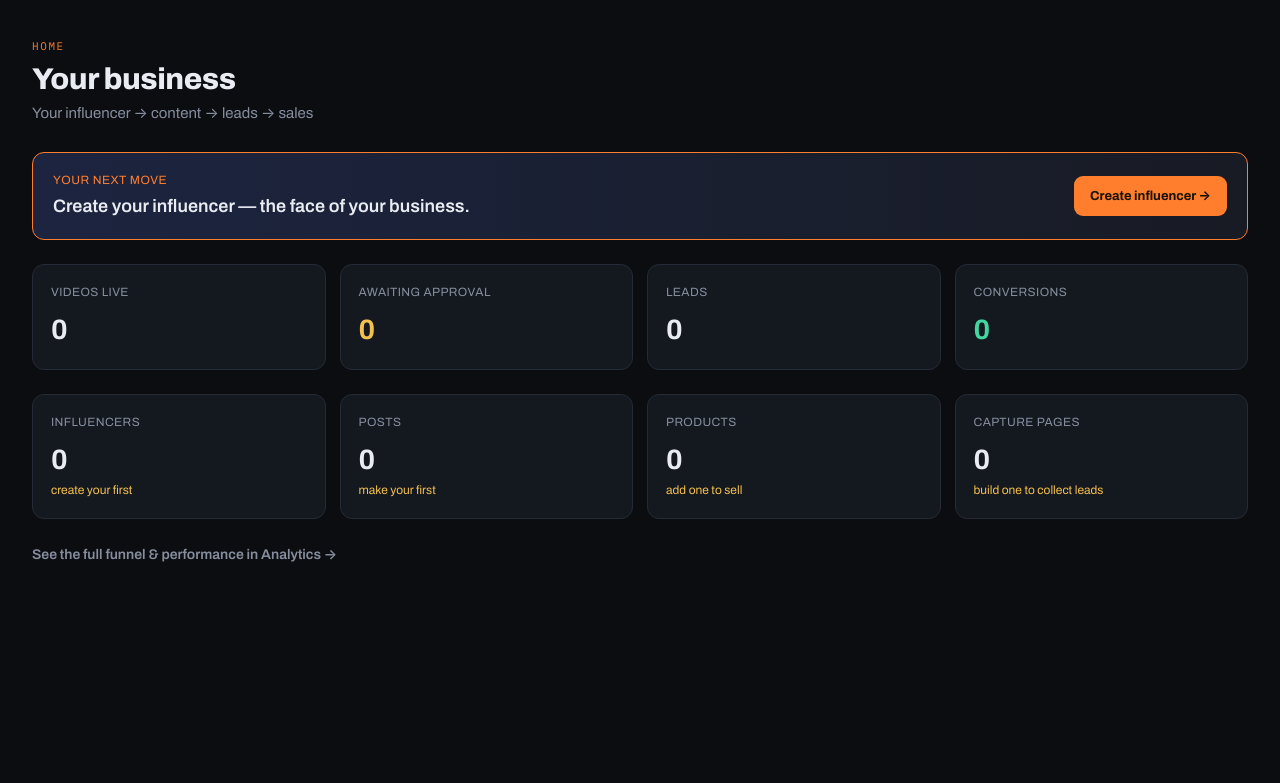
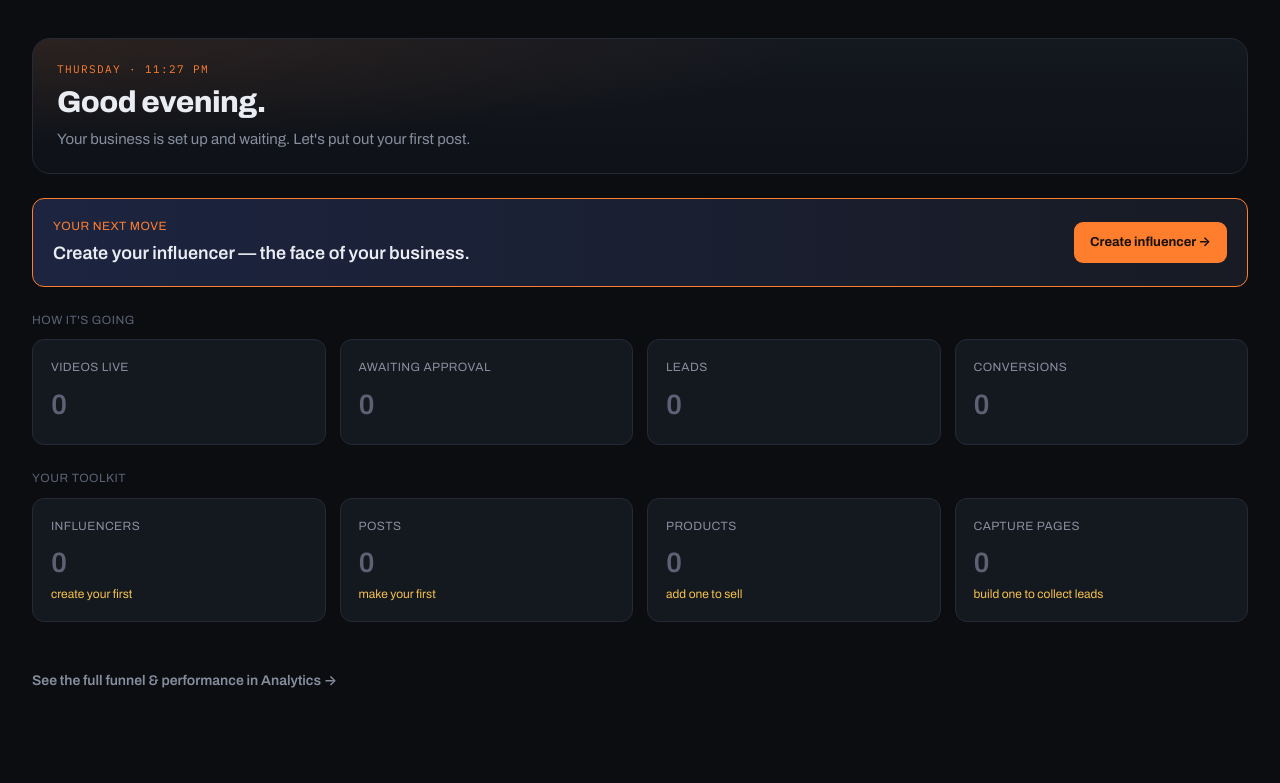
Before and after one commit to maykelevoni/money-worker, a Django app: page / in a window 1280 px wide. Shown: the part 56-839 px from the top of the page. Before the commit the page ends 618 px from the top, so only its background shows below. Run offline with Django 5.2, Linux system fonts and the light colour scheme; the visitor is signed in with stand-in values (Sample User, id 1); data comes from the database, SQL or seed files in the repository; data that the repository does not hold is empty.

Commit message:
Fix broken production images + put the influencer on the dashboard
Preset influencer images were hardcoded as /media/samples/types/*.png,
but /media/ is only served when DEBUG=True (config/urls.py). In production
neither Django nor Caddy serves it, so the onboarding/influencer picker
images 404'd. These are shipped UI assets, not uploads — moved them to
static/img/types/ and switched the template to {% static %}, which
WhiteNoise serves in prod (collectstatic already runs at Docker build).

Dashboard: replace the cold metrics-grid header with a warm hero that
fronts the workspace's influencer — their portrait, a time-aware greeting
by name, and a status line that reflects real state. Zeros are dimmed and
cards grouped under "How it's going" / "Your toolkit" so the page reads
calm, not empty.

```diff
--- a/apps/dashboard/views.py
+++ b/apps/dashboard/views.py
@@ -1,6 +1,7 @@
 from django.contrib.auth.decorators import login_required
 from django.db.models import Count
 from django.shortcuts import render
+from django.utils import timezone
 
 from apps.content.models import Post
 from apps.leads.models import CapturePage, Lead
@@ -30,7 +31,13 @@ def index(request):
     leads_converted = leads.filter(stage=Lead.Stage.CONVERTED).count()
     leads_clicked = leads.filter(stage=Lead.Stage.CLICKED).count()
 
-    avatars_count = Avatar.objects.for_workspace(ws).count()
+    avatars_qs = Avatar.objects.for_workspace(ws)
+    avatars_count = avatars_qs.count()
+    # The influencer that fronts the business — the default one, else the newest.
+    hero_avatar = (
+        avatars_qs.filter(is_default=True).first()
+        or avatars_qs.order_by("-created_at").first()
+    )
     products_active = Offer.objects.for_workspace(ws).filter(is_active=True).count()
     pages_active = CapturePage.objects.for_workspace(ws).filter(is_active=True).count()
     posts_total = Post.objects.for_workspace(ws).count()
@@ -59,8 +66,46 @@ def index(request):
     # Show once, right after the guided setup finishes.
     just_onboarded = request.session.pop("just_onboarded", False)
 
+    # A warm, time-aware greeting — the human touch at the top of the page.
+    now = timezone.localtime()
+    hour = now.hour
+    if hour < 12:
+        greeting = "Good morning"
+    elif hour < 18:
+        greeting = "Good afternoon"
+    else:
+        greeting = "Good evening"
+    now_label = now.strftime("%A · %-I:%M %p")
+
+    # One friendly sentence that reflects where things actually stand, so the
+    # page feels like it's paying attention rather than reporting stats.
+    if content_total == 0:
+        status_line = "Your business is set up and waiting. Let's put out your first post."
+    elif leads_total == 0:
+        pieces = []
+        if avatars_count:
+            pieces.append(f"{avatars_count} influencer{'s' if avatars_count != 1 else ''}")
+        if content_total:
+            pieces.append(f"{content_total} post{'s' if content_total != 1 else ''} going")
+        made = " and ".join(pieces) if pieces else "things moving"
+        status_line = f"You've got {made}. Next up: turn that attention into leads."
+    elif leads_converted:
+        status_line = (
+            f"{leads_converted} sale{'s' if leads_converted != 1 else ''} so far "
+            f"from {leads_total} lead{'s' if leads_total != 1 else ''} — keep the momentum going."
+        )
+    else:
+        status_line = (
+            f"{leads_total} lead{'s' if leads_total != 1 else ''} in the door. "
+            "Keep posting and nudge them toward the sale."
+        )
+
     context = {
         "just_onboarded": just_onboarded,
+        "greeting": greeting,
+        "now_label": now_label,
+        "status_line": status_line,
+        "hero_avatar": hero_avatar,
         "posts_total": posts_total,
         "videos_live": videos_live,
         "pending_approval": pending_approval,
--- a/templates/dashboard/index.html
+++ b/templates/dashboard/index.html
@@ -45,6 +45,31 @@
   .analytics-link { display: inline-block; color: var(--muted); text-decoration: none; font-size: 14px;
     font-weight: 600; }
   .analytics-link:hover { color: var(--accent); }
+  /* warm greeting hero — the influencer fronts the business */
+  .hero { display: flex; align-items: center; gap: 22px; margin-bottom: 24px; padding: 22px 24px;
+    background:
+      radial-gradient(120% 140% at 0% 0%, rgba(255,126,46,.10), transparent 55%),
+      linear-gradient(180deg, var(--surface), var(--ink-2));
+    border: 1px solid var(--line); border-radius: 18px; }
+  .hero .face { position: relative; flex: none; }
+  .hero .face img { width: 92px; height: 92px; border-radius: 16px; object-fit: cover;
+    border: 1px solid color-mix(in srgb, var(--beak) 45%, var(--line));
+    box-shadow: 0 0 0 4px rgba(255,126,46,.08); background: var(--surface-2); }
+  .hero .face .dot { position: absolute; right: -3px; bottom: -3px; width: 16px; height: 16px;
+    border-radius: 50%; background: var(--ok); border: 3px solid var(--ink-2); }
+  .hero .body { flex: 1 1 auto; min-width: 0; }
+  .hero .now { font-family: var(--mono); font-size: 11px; letter-spacing: 1.4px;
+    text-transform: uppercase; color: var(--beak); margin-bottom: 8px; }
+  .hero h1 { font-size: 30px; font-weight: 800; letter-spacing: -.6px; line-height: 1.12; }
+  .hero .status { color: var(--muted); font-size: 15px; line-height: 1.55; margin-top: 8px;
+    max-width: 62ch; }
+  .hero .status b { color: var(--text); font-weight: 700; }
+  @media (max-width: 560px) { .hero { flex-direction: column; align-items: flex-start; text-align: left; } }
+  /* soft section label above each strip of cards */
+  .strip-label { font-size: 12px; text-transform: uppercase; letter-spacing: .5px;
+    color: var(--faint); margin-bottom: 10px; }
+  /* a zero shouldn't shout — dim it so the page feels calm, not empty */
+  .card .v.zero { color: var(--faint); font-weight: 600; }
 </style>
 
 {% if just_onboarded %}
@@ -57,7 +82,21 @@
 </div>
 {% endif %}
 
-{% include "_pagehead.html" with eyebrow="Home" title="Your business" subtitle="Your influencer → content → leads → sales" %}
+<div class="hero">
+  {% if hero_avatar and hero_avatar.image %}
+  <div class="face">
+    <img src="{{ hero_avatar.image.url }}" alt="{{ hero_avatar.name }}">
+    <span class="dot" title="On the clock"></span>
+  </div>
+  {% endif %}
+  <div class="body">
+    <div class="now">{{ now_label }}</div>
+    <h1>{{ greeting }}{% if request.workspace %}, {{ request.workspace.name }}{% endif %}.</h1>
+    <p class="status">
+      {% if hero_avatar %}<b>{{ hero_avatar.name }}</b> is on the clock. {% endif %}{{ status_line }}
+    </p>
+  </div>
+</div>
 
 <div class="next">
   <div class="txt">
@@ -67,27 +106,29 @@
   <a class="btn" href="{{ next_action_url }}">{{ next_action_cta }} →</a>
 </div>
 
+<div class="strip-label">How it's going</div>
 <div class="cards">
-  <a class="card" href="/factory/?status=posted"><div class="k">Videos live</div><div class="v">{{ videos_live }}</div></a>
-  <a class="card" href="/factory/"><div class="k">Awaiting approval</div><div class="v" style="color:var(--amber)">{{ pending_approval }}</div></a>
-  <a class="card" href="/leads/"><div class="k">Leads</div><div class="v">{{ leads_total }}</div></a>
-  <a class="card" href="/analytics/"><div class="k">Conversions</div><div class="v" style="color:var(--green)">{{ leads_converted }}</div></a>
+  <a class="card" href="/factory/?status=posted"><div class="k">Videos live</div><div class="v {% if videos_live == 0 %}zero{% endif %}">{{ videos_live }}</div></a>
+  <a class="card" href="/factory/"><div class="k">Awaiting approval</div><div class="v {% if pending_approval == 0 %}zero{% endif %}"{% if pending_approval %} style="color:var(--amber)"{% endif %}>{{ pending_approval }}</div></a>
+  <a class="card" href="/leads/"><div class="k">Leads</div><div class="v {% if leads_total == 0 %}zero{% endif %}">{{ leads_total }}</div></a>
+  <a class="card" href="/analytics/"><div class="k">Conversions</div><div class="v {% if leads_converted == 0 %}zero{% endif %}"{% if leads_converted %} style="color:var(--green)"{% endif %}>{{ leads_converted }}</div></a>
 </div>
 
+<div class="strip-label" style="margin-top:24px">Your toolkit</div>
 <div class="cards">
   <a class="card" href="/factory/avatars/">
-    <div class="k">Influencers</div><div class="v">{{ avatars_count }}</div>
+    <div class="k">Influencers</div><div class="v {% if avatars_count == 0 %}zero{% endif %}">{{ avatars_count }}</div>
     {% if avatars_count == 0 %}<div class="l" style="font-size:12px;color:var(--amber)">create your first</div>{% endif %}</a>
   <a class="card" href="/content/">
-    <div class="k">Posts</div><div class="v">{{ posts_total }}</div>
+    <div class="k">Posts</div><div class="v {% if posts_total == 0 %}zero{% endif %}">{{ posts_total }}</div>
     {% if posts_total == 0 %}<div class="l" style="font-size:12px;color:var(--amber)">make your first</div>{% endif %}</a>
   <a class="card" href="/offers/">
-    <div class="k">Products</div><div class="v">{{ products_active }}</div>
+    <div class="k">Products</div><div class="v {% if products_active == 0 %}zero{% endif %}">{{ products_active }}</div>
     {% if products_active == 0 %}<div class="l" style="font-size:12px;color:var(--amber)">add one to sell</div>{% endif %}</a>
   <a class="card" href="/capture-pages/">
-    <div class="k">Capture pages</div><div class="v">{{ pages_active }}</div>
+    <div class="k">Capture pages</div><div class="v {% if pages_active == 0 %}zero{% endif %}">{{ pages_active }}</div>
     {% if pages_active == 0 %}<div class="l" style="font-size:12px;color:var(--amber)">build one to collect leads</div>{% endif %}</a>
 </div>
 
-<a class="analytics-link" href="/analytics/">See the full funnel &amp; performance in Analytics →</a>
+<a class="analytics-link" style="margin-top:24px" href="/analytics/">See the full funnel &amp; performance in Analytics →</a>
 {% endblock %}
```
Also changed, not shown: templates/videos/_influencer_form.html (+11 -10 lines), media/samples/types/anime-girl.png (deleted), media/samples/types/anime-guy.png (deleted), media/samples/types/cat-mascot.png (deleted), media/samples/types/dog-mascot.png (deleted), media/samples/types/duck-mascot.png (deleted), media/samples/types/stickman.png (deleted), 16 other files.
